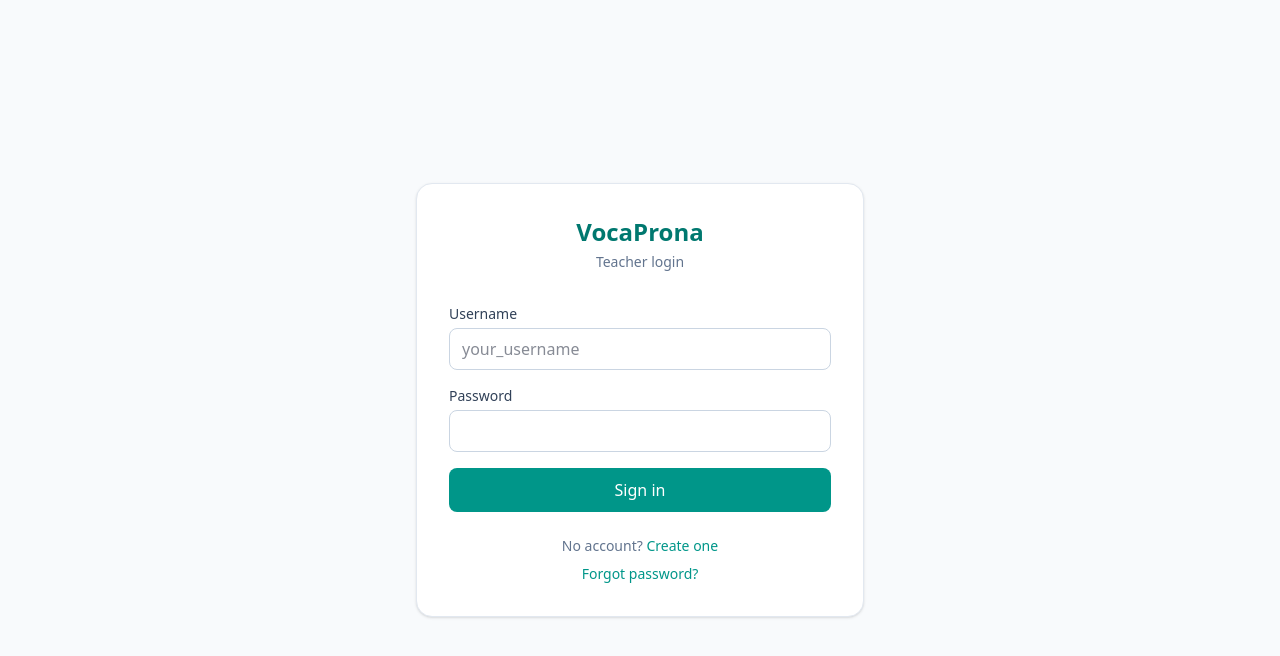
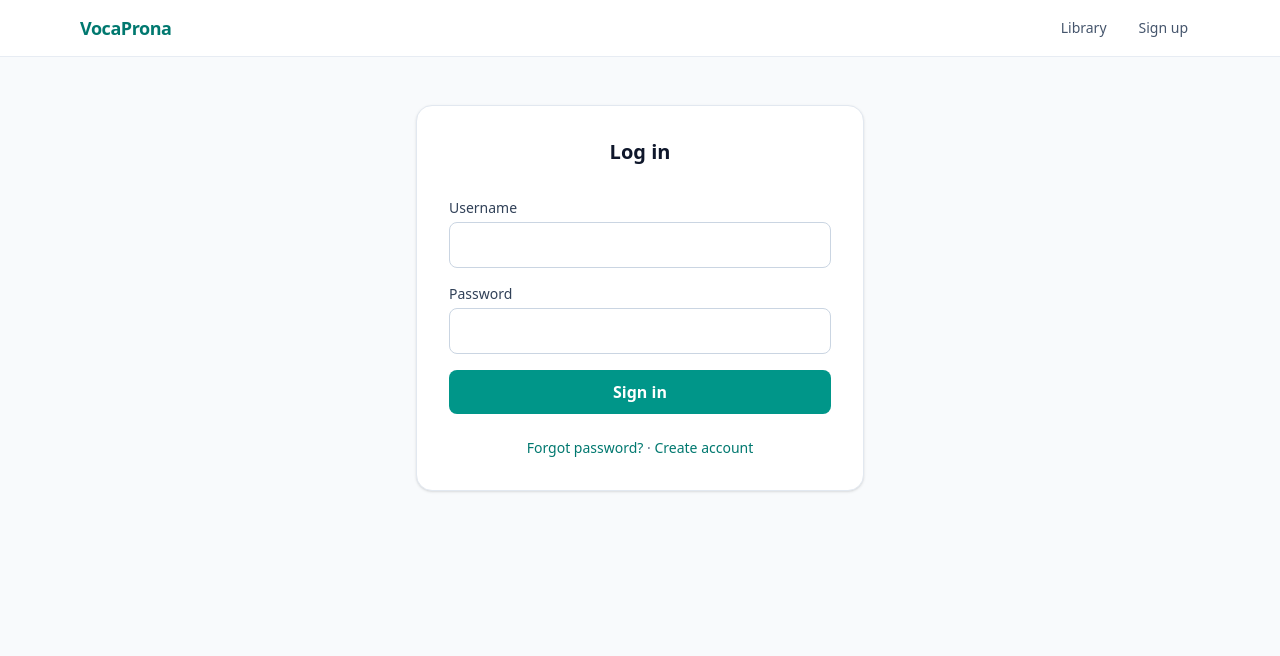
Before and after one commit to itsflutoe/vocaprona, a React (Vite) app: page /login in a window 1280 px wide. Shown: the top 656 px of the page. Built offline with nearby package versions, Linux system fonts and the light colour scheme; no server answers.

Commit message:
Soft-launch polish: clean copy, consistent nav, tighter UI

```diff
--- /dev/null
+++ b/src/components/AppHeader.tsx
@@ -0,0 +1,55 @@
+import { Link } from 'react-router-dom'
+
+type Props = {
+  /** dark = slate-950 library chrome; light = white marketing/auth */
+  variant?: 'light' | 'dark'
+  right?: React.ReactNode
+}
+
+export function AppHeader({ variant = 'light', right }: Props) {
+  const dark = variant === 'dark'
+  return (
+    <header
+      className={
+        dark
+          ? 'border-b border-white/10 bg-slate-950/95'
+          : 'border-b border-slate-200/80 bg-white/90 backdrop-blur'
+      }
+    >
+      <div className="mx-auto flex h-14 max-w-6xl items-center justify-between gap-4 px-4">
+        <Link
+          to="/"
+          className={`text-lg font-bold tracking-tight ${
+            dark ? 'text-teal-400' : 'text-teal-700'
+          }`}
+        >
+          VocaProna
+        </Link>
+        <div className="flex items-center gap-1 sm:gap-2">{right}</div>
+      </div>
+    </header>
+  )
+}
+
+export function headerLink(dark: boolean, active?: boolean) {
+  if (dark) {
+    return active
+      ? 'rounded-lg px-3 py-1.5 text-sm font-medium text-white bg-white/10'
+      : 'rounded-lg px-3 py-1.5 text-sm text-slate-400 hover:text-white hover:bg-white/5'
+  }
+  return active
+    ? 'rounded-lg px-3 py-1.5 text-sm font-medium text-teal-800 bg-teal-50'
+    : 'rounded-lg px-3 py-1.5 text-sm text-slate-600 hover:text-slate-900 hover:bg-slate-50'
+}
+
+export function headerBtnPrimary(dark: boolean) {
+  return dark
+    ? 'rounded-lg bg-teal-500 px-3 py-1.5 text-sm font-semibold text-slate-950 hover:bg-teal-400'
+    : 'rounded-lg bg-teal-600 px-3 py-1.5 text-sm font-semibold text-white hover:bg-teal-700'
+}
+
+export function headerBtnGhost(dark: boolean) {
+  return dark
+    ? 'rounded-lg border border-white/15 px-3 py-1.5 text-sm text-slate-300 hover:bg-white/5'
+    : 'rounded-lg border border-slate-200 px-3 py-1.5 text-sm text-slate-700 hover:bg-slate-50'
+}
--- a/src/pages/Landing.tsx
+++ b/src/pages/Landing.tsx
@@ -1,112 +1,72 @@
 import { Link } from 'react-router-dom'
 import { useAuth } from '@/hooks/useAuth'
+import { AppHeader, headerBtnGhost, headerBtnPrimary, headerLink } from '@/components/AppHeader'
 
 export default function Landing() {
   const { session } = useAuth()
 
   return (
-    <div className="min-h-screen bg-gradient-to-b from-teal-50 to-slate-50">
-      <header className="mx-auto flex max-w-5xl items-center justify-between px-4 py-6">
-        <span className="text-xl font-bold text-teal-700">VocaProna</span>
-        <div className="flex flex-wrap items-center justify-end gap-2 sm:gap-3">
-          <Link
-            to="/library"
-            className="rounded-lg border border-slate-300 bg-white px-3 py-2 text-sm font-medium text-slate-700 hover:bg-slate-50"
-          >
-            Shared Library
+    <div className="min-h-screen bg-slate-50">
+      <AppHeader
+        right={
+          <>
+            <Link to="/library" className={headerLink(false)}>
+              Library
             </Link>
-          <Link
-            to="/join"
-            className="rounded-lg border border-teal-600 bg-white px-3 py-2 text-sm font-medium text-teal-700 hover:bg-teal-50"
-          >
+            <Link to="/join" className={headerLink(false)}>
               Join class
             </Link>
             {session ? (
-            <Link
-              to="/dashboard"
-              className="rounded-lg bg-teal-600 px-4 py-2 text-sm font-medium text-white hover:bg-teal-700"
-            >
-              My library
+              <Link to="/dashboard" className={headerBtnPrimary(false)}>
+                My games
               </Link>
             ) : (
               <>
-              <Link
-                to="/login"
-                className="rounded-lg border border-slate-300 bg-white px-4 py-2 text-sm font-medium text-slate-700 hover:bg-slate-50"
-              >
+                <Link to="/login" className={headerBtnGhost(false)}>
                   Log in
                 </Link>
-              <Link
-                to="/register"
-                className="rounded-lg bg-teal-600 px-4 py-2 text-sm font-medium text-white hover:bg-teal-700"
-              >
+                <Link to="/register" className={headerBtnPrimary(false)}>
                   Sign up
                 </Link>
               </>
             )}
-        </div>
-      </header>
+          </>
+        }
+      />
 
-      <main className="mx-auto max-w-3xl px-4 py-12 text-center sm:py-16">
-        <p className="text-sm font-semibold uppercase tracking-wide text-teal-600">
-          Free · No student accounts
-        </p>
-        <h1 className="mt-3 text-3xl font-bold tracking-tight text-slate-900 sm:text-5xl">
-          Speech games for every classroom
+      <main className="mx-auto max-w-3xl px-4 pb-20 pt-16 text-center sm:pt-24">
+        <h1 className="text-4xl font-bold tracking-tight text-slate-900 sm:text-5xl">
+          Speech practice for the classroom
         </h1>
-        <p className="mt-6 text-base text-slate-600 sm:text-lg">
-          Teachers build picture-and-speak activities. Students say the word (or type it). Run a live
-          class with a short join code and see scores as they finish.
+        <p className="mx-auto mt-5 max-w-xl text-lg text-slate-600">
+          Teachers create picture-and-speak games. Students play free — no accounts.
         </p>
         <div className="mt-10 flex flex-col items-stretch justify-center gap-3 sm:flex-row sm:items-center">
           <Link
             to={session ? '/dashboard' : '/register'}
-            className="rounded-xl bg-teal-600 px-6 py-3.5 text-base font-semibold text-white shadow-sm hover:bg-teal-700"
+            className="rounded-xl bg-teal-600 px-8 py-3.5 text-base font-semibold text-white shadow-sm hover:bg-teal-700"
           >
-            {session ? 'Open my library' : 'Start as a teacher'}
+            {session ? 'My games' : 'Get started'}
           </Link>
           <Link
-            to="/library"
-            className="rounded-xl border-2 border-teal-600 px-6 py-3.5 text-base font-semibold text-teal-700 hover:bg-teal-50"
+            to="/join"
+            className="rounded-xl border border-slate-300 bg-white px-8 py-3.5 text-base font-semibold text-slate-800 hover:bg-slate-50"
           >
-            Browse Shared Library
+            Join a class
           </Link>
         </div>
 
-        <div className="mt-14 rounded-2xl border border-slate-200 bg-white p-6 text-left shadow-sm">
-          <h2 className="text-lg font-semibold text-slate-900">Quick start for teachers</h2>
-          <ol className="mt-4 list-decimal space-y-2 pl-5 text-sm text-slate-600">
-            <li>Sign up with a username (save your recovery code).</li>
-            <li>Create a game, add cards with a word + optional picture and hint.</li>
-            <li>Publish — share the play link, or Start class for a join code.</li>
-            <li>Optional: list the game in Shared Library so other teachers can copy it.</li>
-          </ol>
-        </div>
-
-        <div className="mt-10 grid gap-4 text-left sm:grid-cols-2">
+        <div className="mt-20 grid gap-4 text-left sm:grid-cols-3">
           {[
-            {
-              title: 'See · speak · check',
-              desc: 'Picture on screen, student speaks, instant feedback.',
-            },
-            {
-              title: 'Shared Library',
-              desc: 'Opt in to share games; other teachers preview and copy.',
-            },
-            {
-              title: 'Live class scores',
-              desc: 'Host screen shows who finished and their results.',
-            },
-            {
-              title: 'No student logins',
-              desc: 'Kids only need a link or a short code.',
-            },
+            { title: 'Create', desc: 'Build short speaking games with images and words.' },
+            { title: 'Play', desc: 'Students speak or type. Instant feedback.' },
+            { title: 'Class', desc: 'Share a code, track scores live.' },
           ].map((item) => (
             <div
               key={item.title}
-              className="rounded-xl border border-slate-200 bg-white p-5 shadow-sm"
+              className="rounded-2xl border border-slate-200 bg-white p-5 shadow-sm"
             >
-              <h2 className="font-semibold text-slate-800">{item.title}</h2>
+              <h2 className="font-semibold text-slate-900">{item.title}</h2>
               <p className="mt-1 text-sm text-slate-500">{item.desc}</p>
             </div>
           ))}
@@ -114,7 +74,7 @@ export default function Landing() {
       </main>
 
       <footer className="border-t border-slate-200 py-8 text-center text-sm text-slate-400">
-        VocaProna — free educational speech games · MVP ready for classroom trials
+        VocaProna
       </footer>
     </div>
   )
--- a/src/pages/Login.tsx
+++ b/src/pages/Login.tsx
@@ -1,6 +1,7 @@
 import { useState, type FormEvent } from 'react'
 import { Link, useNavigate, useLocation } from 'react-router-dom'
 import { signIn } from '@/services/auth'
+import { AppHeader, headerLink } from '@/components/AppHeader'
 
 export default function Login() {
   const navigate = useNavigate()
@@ -27,14 +28,24 @@ export default function Login() {
   }
 
   return (
-    <div className="flex min-h-screen items-center justify-center bg-slate-50 px-4">
+    <div className="min-h-screen bg-slate-50">
+      <AppHeader
+        right={
+          <>
+            <Link to="/library" className={headerLink(false)}>
+              Library
+            </Link>
+            <Link to="/register" className={headerLink(false)}>
+              Sign up
+            </Link>
+          </>
+        }
+      />
+      <div className="flex justify-center px-4 py-12">
         <div className="w-full max-w-md rounded-2xl border border-slate-200 bg-white p-8 shadow-sm">
-        <div className="mb-8 text-center">
-          <h1 className="text-2xl font-bold text-teal-700">VocaProna</h1>
-          <p className="mt-1 text-sm text-slate-500">Teacher login</p>
-        </div>
+          <h1 className="text-center text-xl font-bold text-slate-900">Log in</h1>
 
-        <form onSubmit={handleSubmit} className="space-y-4">
+          <form onSubmit={handleSubmit} className="mt-8 space-y-4">
             {error && (
               <div className="rounded-lg bg-red-50 px-4 py-3 text-sm text-red-700" role="alert">
                 {error}
@@ -52,8 +63,7 @@ export default function Login() {
                 required
                 value={username}
                 onChange={(e) => setUsername(e.target.value)}
-              className="w-full rounded-lg border border-slate-300 px-3 py-2 text-slate-900 focus:border-teal-500 focus:outline-none focus:ring-1 focus:ring-teal-500"
-              placeholder="your_username"
+                className="w-full rounded-lg border border-slate-300 px-3 py-2.5 focus:border-teal-500 focus:outline-none focus:ring-1 focus:ring-teal-500"
               />
             </div>
 
@@ -68,31 +78,30 @@ export default function Login() {
                 required
                 value={password}
                 onChange={(e) => setPassword(e.target.value)}
-              className="w-full rounded-lg border border-slate-300 px-3 py-2 text-slate-900 focus:border-teal-500 focus:outline-none focus:ring-1 focus:ring-teal-500"
+                className="w-full rounded-lg border border-slate-300 px-3 py-2.5 focus:border-teal-500 focus:outline-none focus:ring-1 focus:ring-teal-500"
               />
             </div>
 
             <button
               type="submit"
               disabled={loading}
-            className="w-full rounded-lg bg-teal-600 px-4 py-2.5 font-medium text-white hover:bg-teal-700 disabled:opacity-60"
+              className="w-full rounded-lg bg-teal-600 py-2.5 font-semibold text-white hover:bg-teal-700 disabled:opacity-60"
             >
               {loading ? 'Signing in…' : 'Sign in'}
             </button>
           </form>
 
           <p className="mt-6 text-center text-sm text-slate-500">
-          No account?{' '}
-          <Link to="/register" className="font-medium text-teal-600 hover:underline">
-            Create one
+            <Link to="/recover" className="text-teal-700 hover:underline">
+              Forgot password?
             </Link>
-        </p>
-        <p className="mt-2 text-center text-sm text-slate-500">
-          <Link to="/recover" className="font-medium text-teal-600 hover:underline">
-            Forgot password?
+            {' · '}
+            <Link to="/register" className="text-teal-700 hover:underline">
+              Create account
             </Link>
           </p>
         </div>
       </div>
+    </div>
   )
 }
--- a/src/pages/Register.tsx
+++ b/src/pages/Register.tsx
@@ -1,6 +1,7 @@
 import { useState, type FormEvent } from 'react'
 import { Link, useNavigate } from 'react-router-dom'
 import { signUp } from '@/services/auth'
+import { AppHeader, headerLink } from '@/components/AppHeader'
 
 export default function Register() {
   const navigate = useNavigate()
@@ -36,46 +37,57 @@ export default function Register() {
 
   if (recoveryCode) {
     return (
-      <div className="flex min-h-screen items-center justify-center bg-slate-50 px-4">
+      <div className="min-h-screen bg-slate-50">
+        <AppHeader />
+        <div className="flex justify-center px-4 py-12">
           <div className="w-full max-w-md rounded-2xl border border-slate-200 bg-white p-8 shadow-sm">
             <h1 className="text-xl font-bold text-slate-900">Save your recovery code</h1>
             <p className="mt-2 text-sm text-slate-600">
-            This is the only time this code will be shown. Store it somewhere safe. You can use it
-            to reset your password if you forget it.
+              You’ll need this if you forget your password. It won’t be shown again.
             </p>
-          <div className="mt-4 rounded-lg bg-amber-50 border border-amber-200 p-4 font-mono text-center text-lg tracking-wider text-amber-900 break-all">
+            <div className="mt-4 rounded-lg border border-amber-200 bg-amber-50 p-4 text-center font-mono text-lg tracking-wider text-amber-950 break-all">
               {recoveryCode}
             </div>
             <button
               type="button"
-            onClick={() => {
-              navigator.clipboard?.writeText(recoveryCode)
-            }}
-            className="mt-3 w-full rounded-lg border border-slate-300 px-4 py-2 text-sm font-medium text-slate-700 hover:bg-slate-50"
+              onClick={() => navigator.clipboard?.writeText(recoveryCode)}
+              className="mt-3 w-full rounded-lg border border-slate-200 py-2 text-sm font-medium text-slate-700 hover:bg-slate-50"
             >
-            Copy to clipboard
+              Copy
             </button>
             <button
               type="button"
               onClick={() => navigate('/dashboard', { replace: true })}
-            className="mt-4 w-full rounded-lg bg-teal-600 px-4 py-2.5 font-medium text-white hover:bg-teal-700"
+              className="mt-3 w-full rounded-lg bg-teal-600 py-2.5 font-semibold text-white hover:bg-teal-700"
             >
-            I have saved it — continue to dashboard
+              Continue
             </button>
+          </div>
         </div>
       </div>
     )
   }
 
   return (
-    <div className="flex min-h-screen items-center justify-center bg-slate-50 px-4">
+    <div className="min-h-screen bg-slate-50">
+      <AppHeader
+        right={
+          <>
+            <Link to="/library" className={headerLink(false)}>
+              Library
+            </Link>
+            <Link to="/login" className={headerLink(false)}>
+              Log in
+            </Link>
+          </>
+        }
+      />
+      <div className="flex justify-center px-4 py-12">
         <div className="w-full max-w-md rounded-2xl border border-slate-200 bg-white p-8 shadow-sm">
-        <div className="mb-8 text-center">
-          <h1 className="text-2xl font-bold text-teal-700">Create teacher account</h1>
-          <p className="mt-1 text-sm text-slate-500">Username and password only — no email needed</p>
-        </div>
+          <h1 className="text-center text-xl font-bold text-slate-900">Create account</h1>
+          <p className="mt-1 text-center text-sm text-slate-500">Teachers only · no email required</p>
 
-        <form onSubmit={handleSubmit} className="space-y-4">
+          <form onSubmit={handleSubmit} className="mt-8 space-y-4">
             {error && (
               <div className="rounded-lg bg-red-50 px-4 py-3 text-sm text-red-700" role="alert">
                 {error}
@@ -93,22 +105,20 @@ export default function Register() {
                 required
                 value={username}
                 onChange={(e) => setUsername(e.target.value)}
-              className="w-full rounded-lg border border-slate-300 px-3 py-2 text-slate-900 focus:border-teal-500 focus:outline-none focus:ring-1 focus:ring-teal-500"
-              placeholder="3–30 chars: letters, numbers, underscore"
+                className="w-full rounded-lg border border-slate-300 px-3 py-2.5 focus:border-teal-500 focus:outline-none focus:ring-1 focus:ring-teal-500"
               />
             </div>
 
             <div>
               <label htmlFor="displayName" className="mb-1 block text-sm font-medium text-slate-700">
-              Display name (optional)
+                Display name <span className="font-normal text-slate-400">optional</span>
               </label>
               <input
                 id="displayName"
                 type="text"
                 value={displayName}
                 onChange={(e) => setDisplayName(e.target.value)}
-              className="w-full rounded-lg border border-slate-300 px-3 py-2 text-slate-900 focus:border-teal-500 focus:outline-none focus:ring-1 focus:ring-teal-500"
-              placeholder="How you appear to yourself"
+                className="w-full rounded-lg border border-slate-300 px-3 py-2.5 focus:border-teal-500 focus:outline-none focus:ring-1 focus:ring-teal-500"
               />
             </div>
 
@@ -124,9 +134,8 @@ export default function Register() {
                 minLength={8}
                 value={password}
                 onChange={(e) => setPassword(e.target.value)}
-              className="w-full rounded-lg border border-slate-300 px-3 py-2 text-slate-900 focus:border-teal-500 focus:outline-none focus:ring-1 focus:ring-teal-500"
+                className="w-full rounded-lg border border-slate-300 px-3 py-2.5 focus:border-teal-500 focus:outline-none focus:ring-1 focus:ring-teal-500"
               />
-            <p className="mt-1 text-xs text-slate-500">At least 8 characters</p>
             </div>
 
             <div>
@@ -140,26 +149,27 @@ export default function Register() {
                 required
                 value={confirm}
                 onChange={(e) => setConfirm(e.target.value)}
-              className="w-full rounded-lg border border-slate-300 px-3 py-2 text-slate-900 focus:border-teal-500 focus:outline-none focus:ring-1 focus:ring-teal-500"
+                className="w-full rounded-lg border border-slate-300 px-3 py-2.5 focus:border-teal-500 focus:outline-none focus:ring-1 focus:ring-teal-500"
               />
             </div>
 
             <button
               type="submit"
               disabled={loading}
-            className="w-full rounded-lg bg-teal-600 px-4 py-2.5 font-medium text-white hover:bg-teal-700 disabled:opacity-60"
+              className="w-full rounded-lg bg-teal-600 py-2.5 font-semibold text-white hover:bg-teal-700 disabled:opacity-60"
             >
-            {loading ? 'Creating account…' : 'Create account'}
+              {loading ? 'Creating…' : 'Create account'}
             </button>
           </form>
 
           <p className="mt-6 text-center text-sm text-slate-500">
-          Already have an account?{' '}
-          <Link to="/login" className="font-medium text-teal-600 hover:underline">
-            Sign in
+            Already registered?{' '}
+            <Link to="/login" className="text-teal-700 hover:underline">
+              Log in
             </Link>
           </p>
         </div>
       </div>
+    </div>
   )
 }
```
Lines whose indentation alone changed are shown as unchanged.
